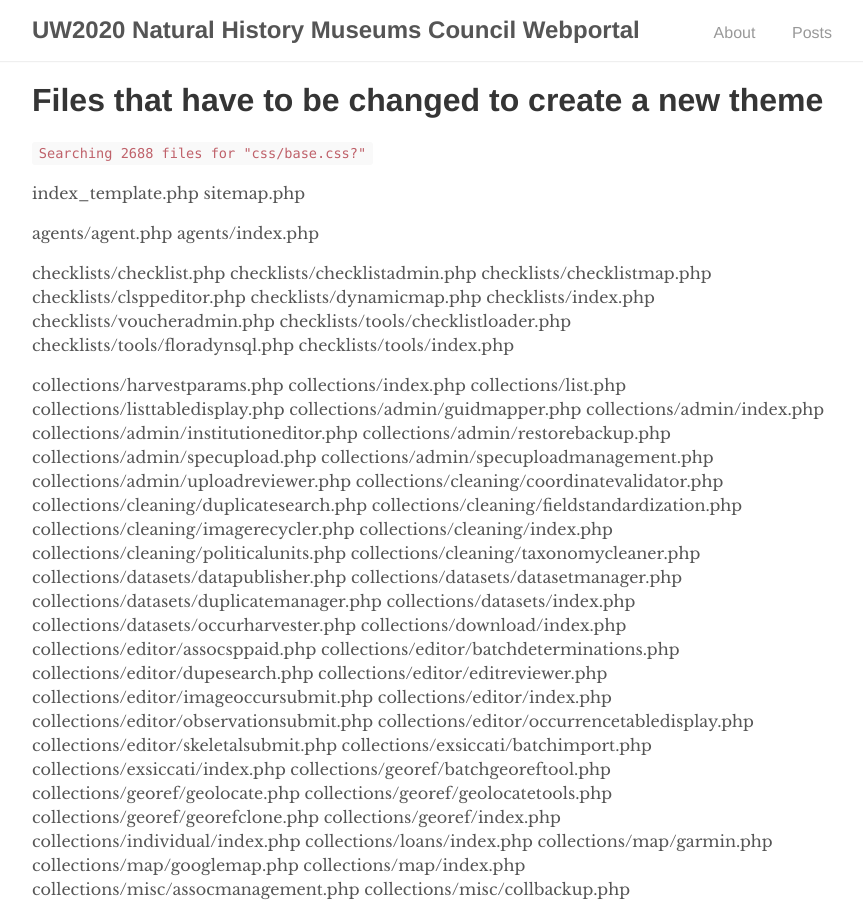
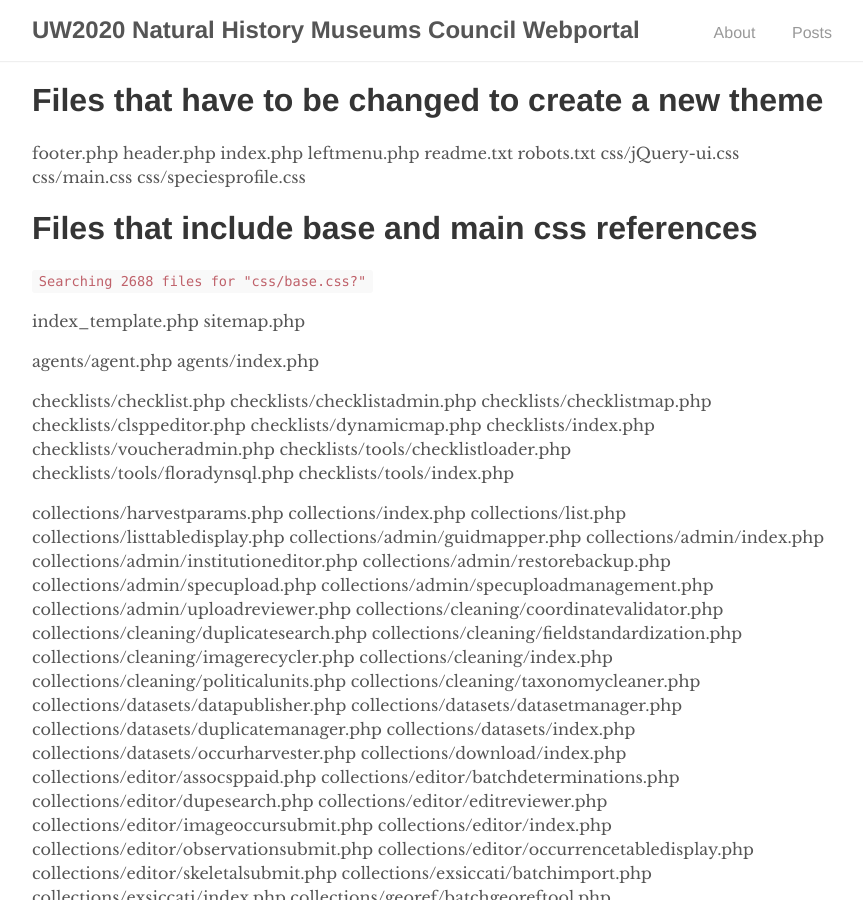
Before and after one commit to arbolitoloco/uw2020, a Jekyll site: the page built from docs/files-to-customize.md, in a window 1280 px wide and 900 px high. Shown: the whole window, without its empty margins (208-1071 px from the left). Built offline with Jekyll 4.4.1, drawn with Linux system fonts in a browser that asks for light colours; our own code applies the rules of GitHub Pages for plain Markdown files.

Commit message:
listed minimum files for new theme

```diff
--- a/docs/files-to-customize.md
+++ b/docs/files-to-customize.md
@@ -1,4 +1,16 @@
 # Files that have to be changed to create a new theme
+
+footer.php
+header.php
+index.php
+leftmenu.php
+readme.txt
+robots.txt
+css/jQuery-ui.css
+css/main.css
+css/speciesprofile.css
+
+# Files that include base and main css references
 
 `Searching 2688 files for "css/base.css?"`
 
```
